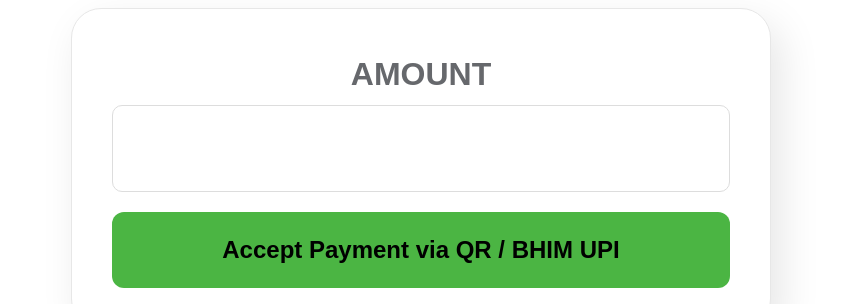
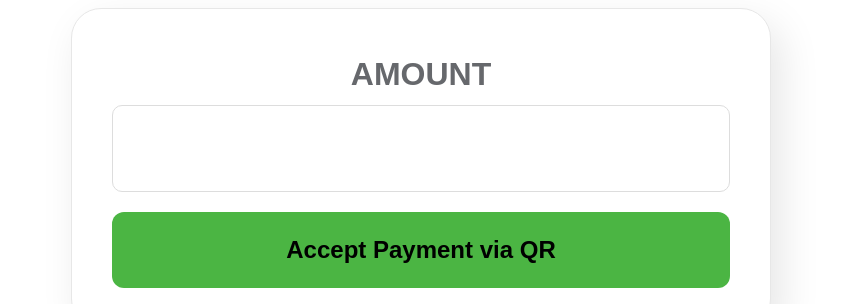
Before and after one commit to shubhamcode2004/SSW-PAYMENT-PORTAL, a plain HTML site: page index.html in a window 1280 px wide. Shown: the part 512-816 px from the top of the page, without its empty margins (219-1060 px from the left). Drawn offline with Linux system fonts and the light colour scheme.

Commit message:
BUGS fixed

```diff
--- a/index.html
+++ b/index.html
@@ -37,7 +37,7 @@
                     <label for="accountId">UPI ID</label>
                     <input type="text" id="accountId" value="7498731202@okbizaxis" disabled required>
                 </div>
-                <button type="button" class="button" onclick="generateLink()">Accept Payment via QR / BHIM UPI</button>
+                <button type="button" class="button" onclick="generateLink()">Accept Payment via QR </button>
             </form>
         </div>
 
```
